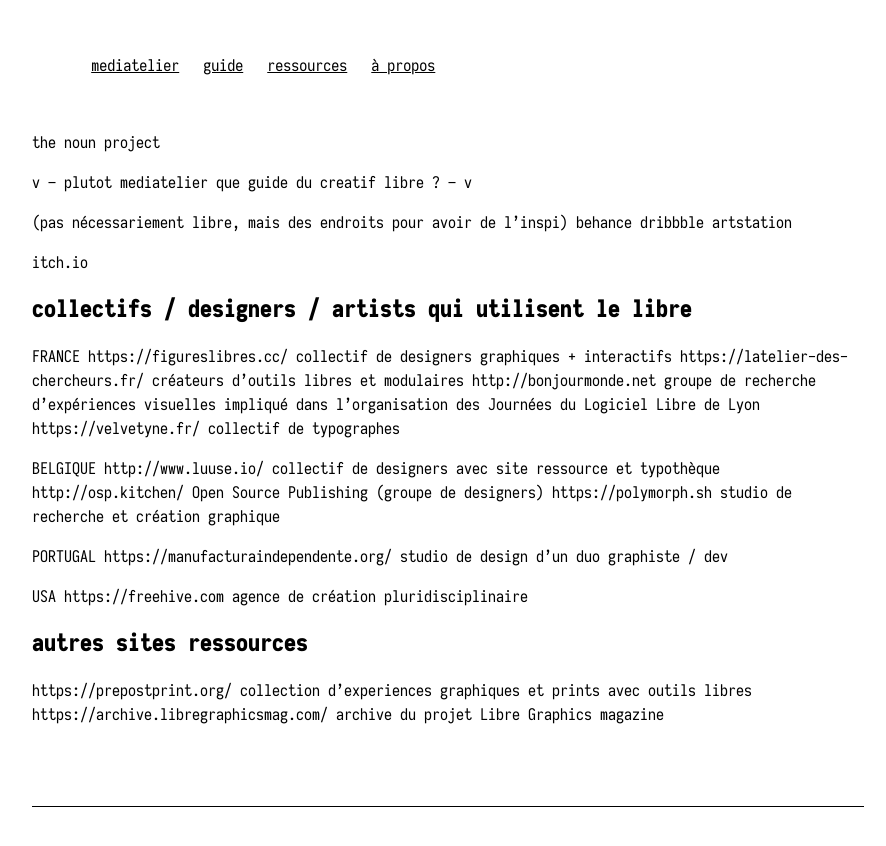
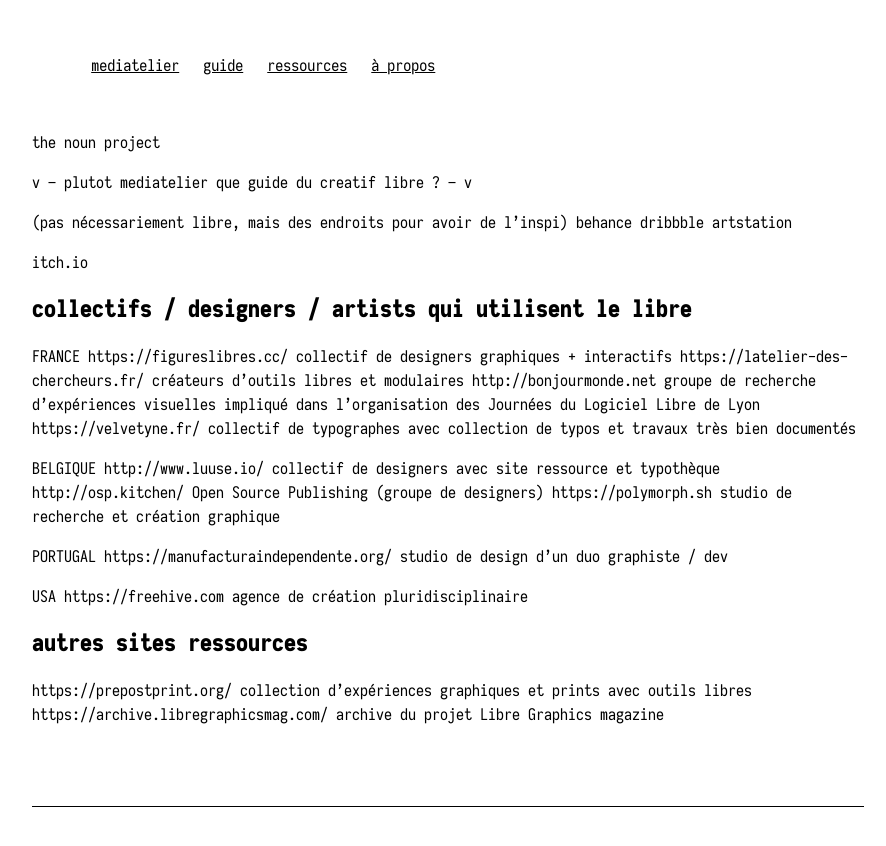
Before and after one commit to darkbeanbbq/mediatelier, a Jekyll site: the page built from ressources/00-todo.md, in a window 1280 px wide. Shown: the top 846 px of the page, without its empty margins (192-1078 px from the left). Built offline with Jekyll 4.4.1, drawn with Linux system fonts in a browser that asks for light colours; our own code applies the rules of GitHub Pages for plain Markdown files.

Commit message:
petites modifs

```diff
--- a/ressources/00-todo.md
+++ b/ressources/00-todo.md
@@ -19,7 +19,7 @@
 https://figureslibres.cc/ collectif de designers graphiques + interactifs
 https://latelier-des-chercheurs.fr/ créateurs d'outils libres et modulaires
 http://bonjourmonde.net groupe de recherche d'expériences visuelles impliqué dans l'organisation des Journées du Logiciel Libre de Lyon
-https://velvetyne.fr/ collectif de typographes
+https://velvetyne.fr/ collectif de typographes avec collection de typos et travaux très bien documentés
 
 BELGIQUE
 http://www.luuse.io/ collectif de designers avec site ressource et typothèque
@@ -35,5 +35,5 @@
 
 ## autres sites ressources
 
-https://prepostprint.org/ collection d'experiences graphiques et prints avec outils libres
+https://prepostprint.org/ collection d'expériences graphiques et prints avec outils libres
 https://archive.libregraphicsmag.com/ archive du projet Libre Graphics magazine
```
